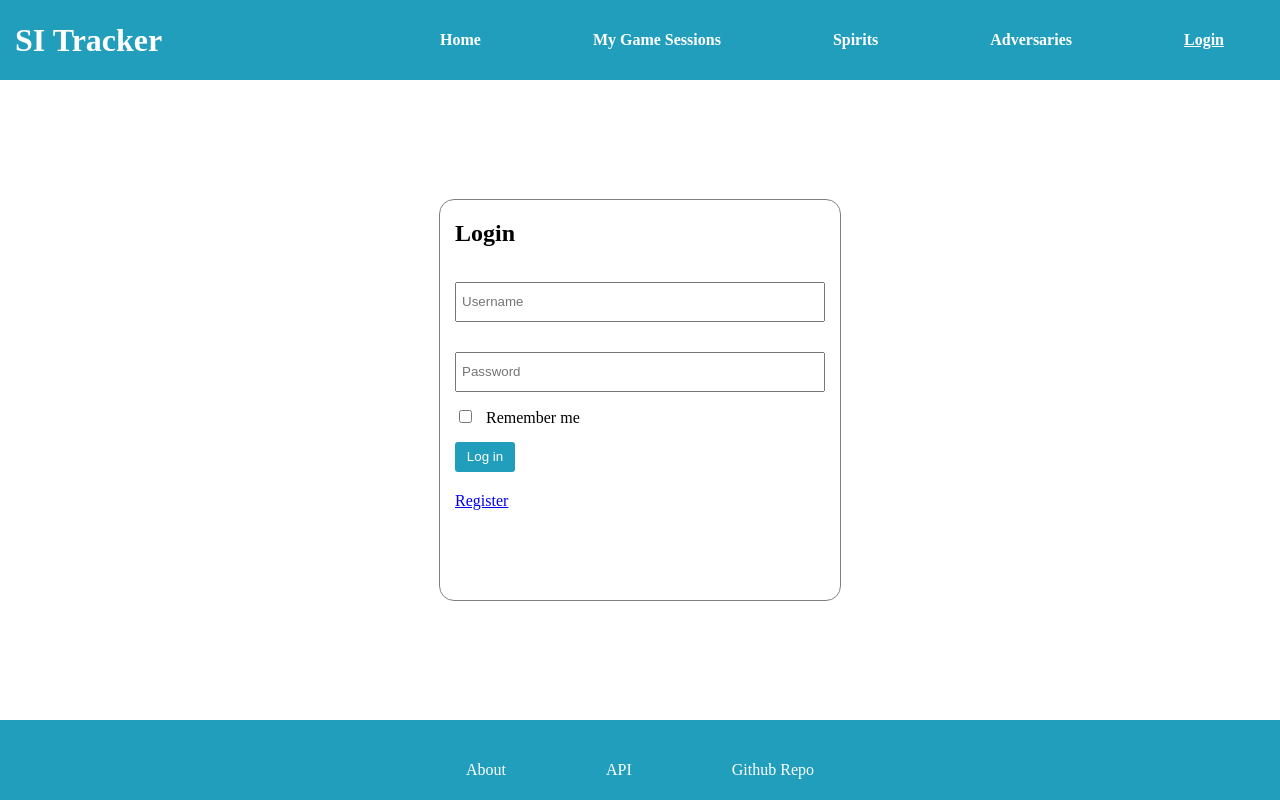
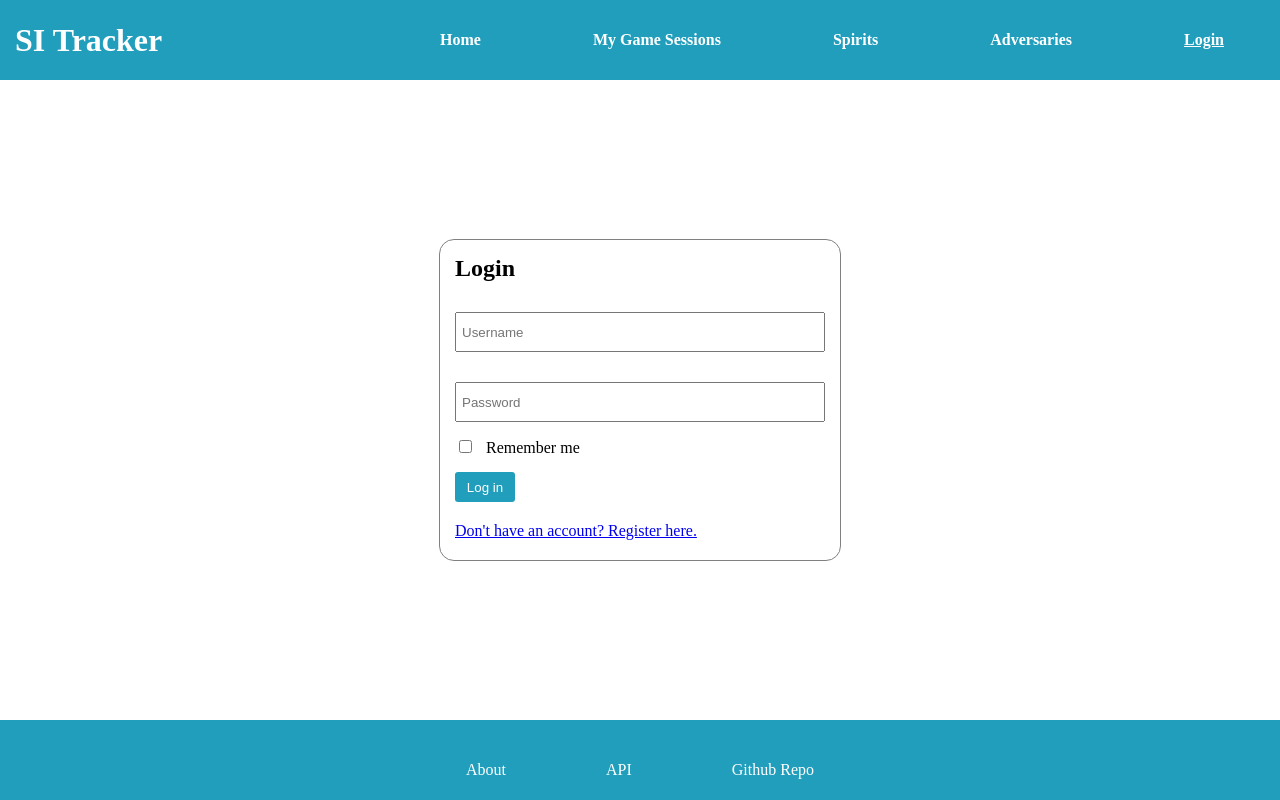
Before and after one commit to gbdude917/SITracker, an Angular app: page /login in a window 1280 px wide. Built offline with nearby package versions, Linux system fonts and the light colour scheme.

Commit message:
updated styling

```diff
--- a/src/app/modules/auth/pages/login/login.component.css
+++ b/src/app/modules/auth/pages/login/login.component.css
@@ -11,7 +11,7 @@
   justify-content: center;
   align-items: center;
 
-  height: 400px;
+  height: auto;
   min-width: 400px;
   border: grey solid 0.5px;
   border-radius: 15px;
@@ -27,6 +27,7 @@
 
 .formContainer h2 {
   font-size: 1.5rem;
+  margin: 0 0 15px;
 }
 
 .form {
@@ -50,18 +51,22 @@
   height: 30px;
   margin: 15px 0;
   color: white;
-  background-color: #219ebc;
+  background-color: var(--primary-color);
   border-style: none;
   border-radius: 3px;
 }
 
 .loginBtn:hover {
   cursor: pointer;
-  background-color: #1b86a1;
+  background-color: var(--active-color);
 }
 
 .form a {
   margin: 5px 0;
+}
+
+.form a:visited {
+  color: var(--tertiary-color);
 }
 
 @media screen and (max-width: 425px) {
--- a/src/app/modules/auth/pages/login/login.component.html
+++ b/src/app/modules/auth/pages/login/login.component.html
@@ -35,7 +35,9 @@
         </div>
 
         <input type="submit" class="loginBtn" value="Log in" />
-        <a routerLink="/register" routerLinkActive="active">Register</a>
+        <a routerLink="/register" routerLinkActive="active"
+          >Don't have an account? Register here.</a
+        >
         <!-- <a href="/reset/request" routerLinkActive="active">Forgot your password?</a> -->
       </form>
     </div>
--- a/src/app/modules/auth/pages/login/login.component.ts
+++ b/src/app/modules/auth/pages/login/login.component.ts
@@ -25,8 +25,8 @@ export class LoginComponent {
     private router: Router
   ) {
     this.loginForm = this.formBuilder.group({
-      username: ['', Validators.required],
-      password: ['', Validators.required],
+      username: ['', [Validators.required]],
+      password: ['', [Validators.required]],
     });
   }
 
```
